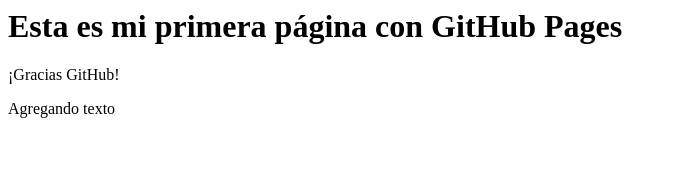
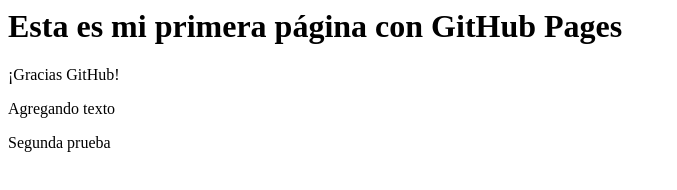
Before and after one commit to rsa202007/Firstrepo, a plain HTML site: page index.html in a window 1280 px wide. Shown: the whole page, without its empty margins (0-677 px from the left). Drawn offline with Linux system fonts and the light colour scheme.

Commit message:
nuevos cambios

```diff
--- a/index.html
+++ b/index.html
@@ -2,4 +2,5 @@
 <h1> Esta es mi primera página con GitHub Pages </h1>
 <p>¡Gracias GitHub!</p>
 <p>Agregando texto<p>
+<p>Segunda prueba<p>
 </html>
```
